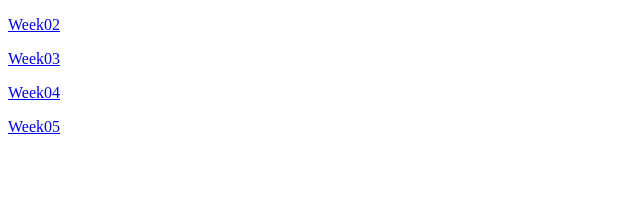
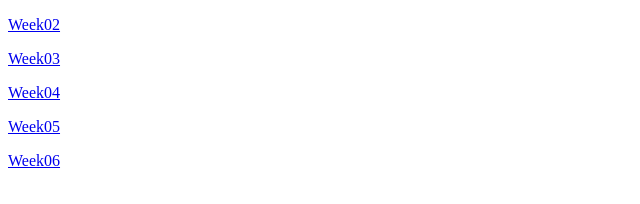
Before and after one commit to KingJNF/JaimeNunez, a plain HTML site: page index.html in a window 1280 px wide. Shown: the full height of the page, 0-640 px from the left. Drawn offline with Linux system fonts and the light colour scheme.

Commit message:
Update index.html

```diff
--- a/index.html
+++ b/index.html
@@ -20,5 +20,7 @@
 
   <p><a href="Week05/Project04.html">Week05</a></p>
 
+  <p><a href="Week06/Project05.html">Week06</a></p>
+
    </body>
 </html>
```
